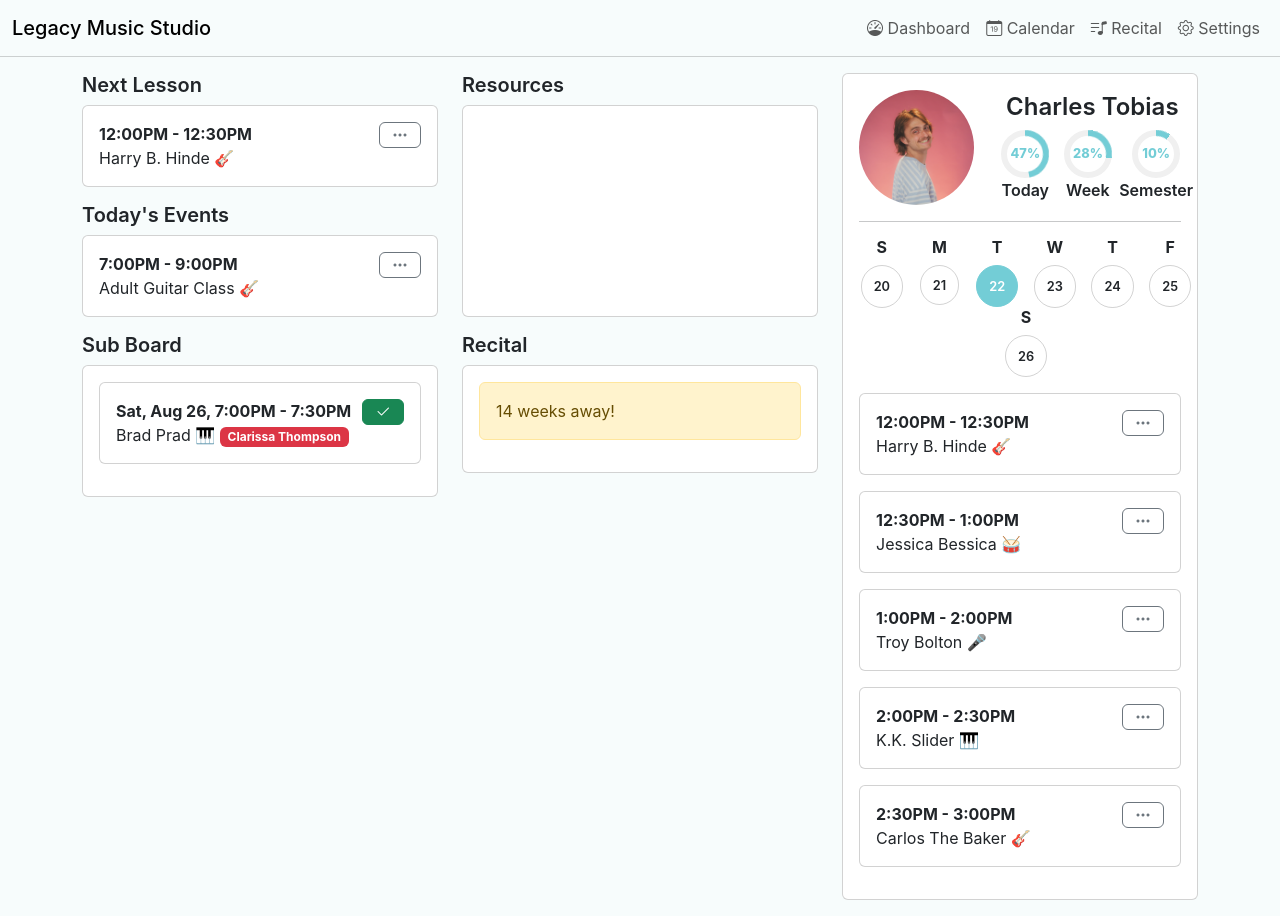
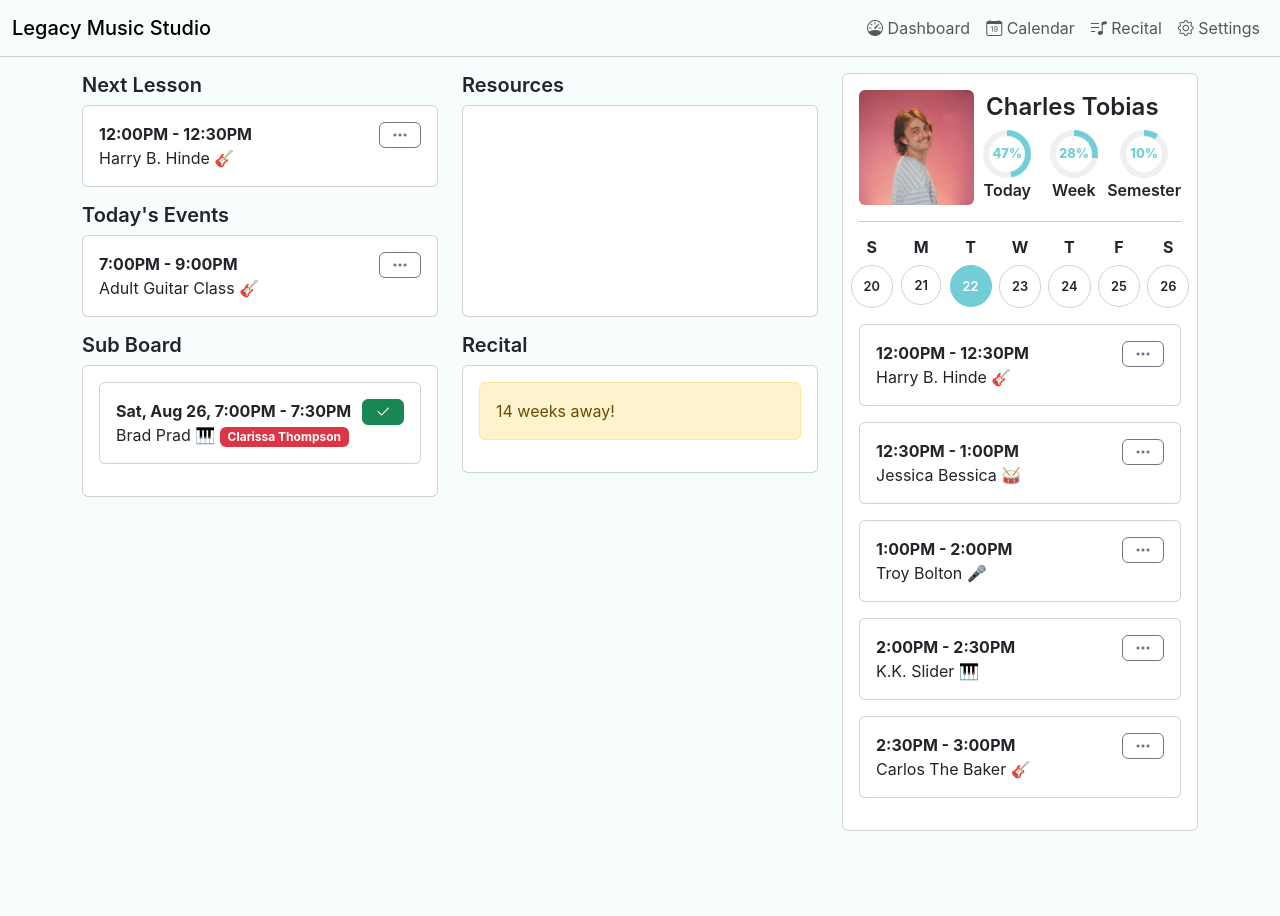
Before and after one commit to charlesmtobias/teacher-crm, a React (Create React App) app: page /dashboard in a window 1280 px wide. After the commit the page ends 847 px from the top, so only its background shows below. Built offline with nearby package versions, Linux system fonts and the light colour scheme; the HTML template or start-up script is replaced by a standard one.

Commit message:
fixed calendar spacing

```diff
--- a/src/components/Calendar/Calendar.js
+++ b/src/components/Calendar/Calendar.js
@@ -7,7 +7,7 @@ export default function Calendar() {
     let calendar = [];
 
     for (let i = 0; i < 7; i++) {
-        calendar.push(<div className='col pe-0'>
+        calendar.push(<div className='col px-0'>
                         <h6 className='fw-bold'>{DAYS_OF_THE_WEEK[i]}</h6>
                         <button id={i} className={`btn btn-cal fw-semibold ${getCurrentDayOfWeek() == i ? 'active' : ''}`}>{FIRST_DATE + i}</button>
                     </div>);
--- a/src/components/Dashboard/Dashboard.js
+++ b/src/components/Dashboard/Dashboard.js
@@ -106,8 +106,8 @@ export default function Dashboard() {
           <div className='card mb-3'>
               <div className='card-body'>
                 <div className='row mb-3 align-items-center'>
-                  <div className='col-auto'>
-                    <img src={require('../../images/profpic1.jpg')} className='me-2' style={{width: "115px", borderRadius: "50%" }} />
+                  <div className='col-auto pe-0'>
+                    <img src={require('../../images/profpic1.jpg')} className='rounded' style={{width: "115px" }} />
                   </div>
 
                   <div className='col'>
@@ -121,7 +121,7 @@ export default function Dashboard() {
                       <div className='col px-0'>
                         <ProgressBar title="Week" percentage={Math.floor((today.getDay() / 7) * 100)} />
                       </div>
-                      <div className='col px-0'>
+                      <div className='col ps-0'>
                         <ProgressBar title="Semester" percentage={100 - Math.floor((getDateDifference(today, recitalDate) / getDateDifference(startDate, recitalDate)) * 100)} />
                       </div>
                     </div>
```
